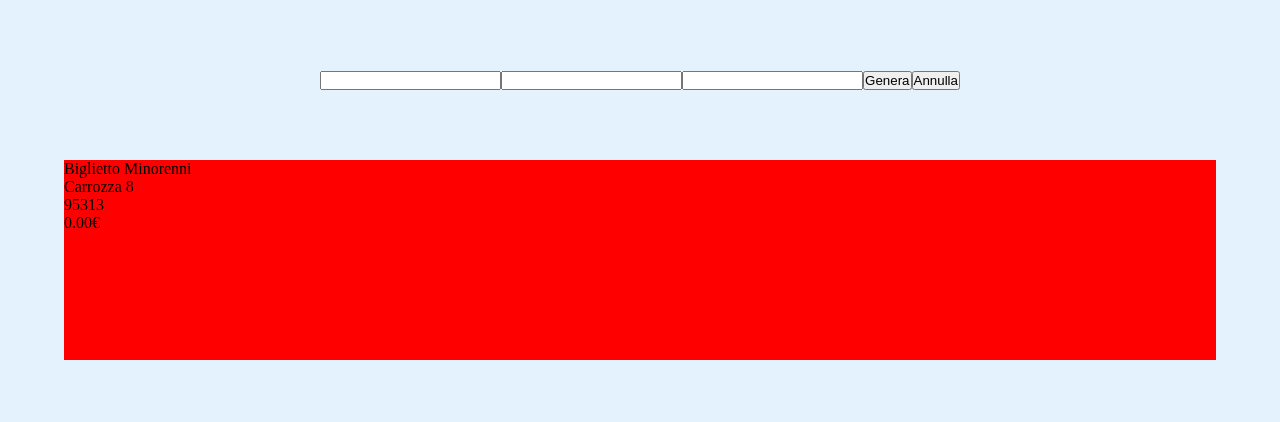
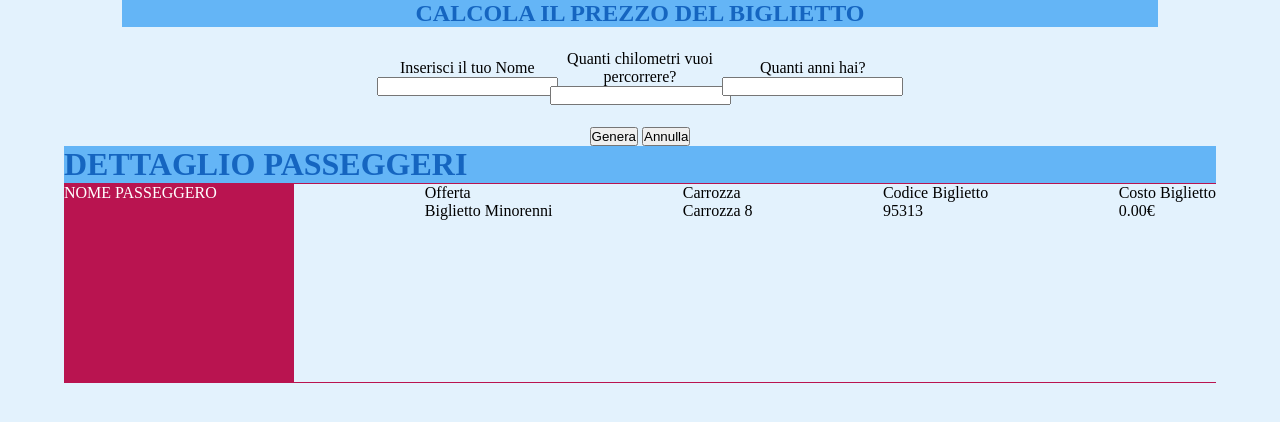
Before and after one commit to JakeShelterwin/js-biglietto-treno-form, a plain HTML site: page index.html in a window 1280 px wide. Both pictures are taken after a click on the button "Genera". Drawn offline with Linux system fonts and the light colour scheme.

Commit message:
Esercizio Funzionante Manca Refactoring e Grafica

```diff
--- a/index.html
+++ b/index.html
@@ -13,11 +13,24 @@
     <body>
 
       <main>
+        <section class="sezioneTop">
           <div id="calcolo">
+            <h1>CALCOLA IL PREZZO DEL BIGLIETTO</h1>
+            <div class="inputUtente">
+              <div class="inputNome">
+                <p>Inserisci il tuo Nome</p>
                 <input id="nome" type="text" name="" value="">
+              </div>
+              <div class="inputKM">
+                <p>Quanti chilometri vuoi percorrere?</p>
                 <input id="km" type="text" name="" value="">
+              </div>
+              <div class="inputAnni">
+                <p>Quanti anni hai?</p>
                 <input id="anni" type="text" name="" value="">
-
+              </div>
+            </div>
+            <div class="buttoniFunzionali">
               <button id="genera" type="button" name="button">
                 Genera
               </button>
@@ -26,24 +39,36 @@
                 Annulla
               </button>
             </div>
+          </div>
+        </section>
 
         <div id="risultatoCalcolo">
-          <div>
-            <span id="nomePasseggero">mu</span>
+          <h1>DETTAGLIO PASSEGGERI</h1>
+          <div class="containerRisultatoCalcolo">
+            <div class="identitaPasseggero">
+              <p>NOME PASSEGGERO</p>
+              <span id="nomePasseggero"></span>
             </div>
             <div>
-            <span id="offerta">gr</span>
+              <p>Offerta</p>
+              <span id="offerta"></span>
             </div>
             <div>
+              <p>Carrozza</p>
               <span id="carrozza"></span>
             </div>
             <div>
+              <p>Codice Biglietto</p>
               <span id="codiceBiglietto"></span>
             </div>
             <div>
+              <p>Costo Biglietto</p>
               <span id="costoBiglietto"></span>
             </div>
+
           </div>
+        </div>
+
 
       </main>
       <script type="text/javascript" src="main.js"> </script>
--- a/main.js
+++ b/main.js
@@ -10,7 +10,7 @@ var nomeUtente, kmDaFare, anniUtente, nomeUtenteInput, kmDaFareInput, anniUtente
 nomeUtente = document.getElementById('nome');
 // input km utente
 kmDaFare = document.getElementById('km');
-// input età utente
+// input anni utente
 anniUtente = document.getElementById('anni');
 
 // bottoner genera e bottone annulla
--- a/style.css
+++ b/style.css
@@ -12,25 +12,64 @@
   width: 300px;
 } */
 
+h1 {
+  background-color: #64b5f6;
+  color: #1565c0;
+  margin-left: 5%;
+  margin-right: 5%;
+}
 main {
   height: 100vh;
   background-color: #e3f2fd;
 }
 
+.sezioneTop{
+  margin-left: 5%;
+  margin-right: 5%;
+}
+
 #calcolo{
+  text-align: center;
+}
+
+.inputUtente{
   display: flex;
   justify-content: center;
   align-items: center;
-  height: 20vh;
+  width: 100%;
+}
+.inputNome, .inputKM, .inputAnni {
+  display: flex;
+  justify-content: center;
+  flex-direction: column;
+  align-items: center;
+  width: 100%;
+}
+.inputUtente div{
+  width: 15%;
+  height: 100px;
 }
 
 #risultatoCalcolo {
+  display: none;
+}
+.containerRisultatoCalcolo{
   display: flex;
   align-items: center;
-  justify-content: space-around;
-  display: block;
+  justify-content: space-between;
   width: 90%;
   margin-left: 5%;
-  background-color: red;
+  border-top: 1px rgb(185, 20, 80) solid;
+  border-bottom: 1px rgb(185, 20, 80) solid;
   height: 200px;
 }
+
+.identitaPasseggero{
+  background-color: rgb(185, 20, 80);
+  color: white;
+  width: 20%;
+  height: 100%;
+}
+.containerRisultatoCalcolo div{
+  height: 100%;
+}
```
Lines whose indentation alone changed are shown as unchanged.
